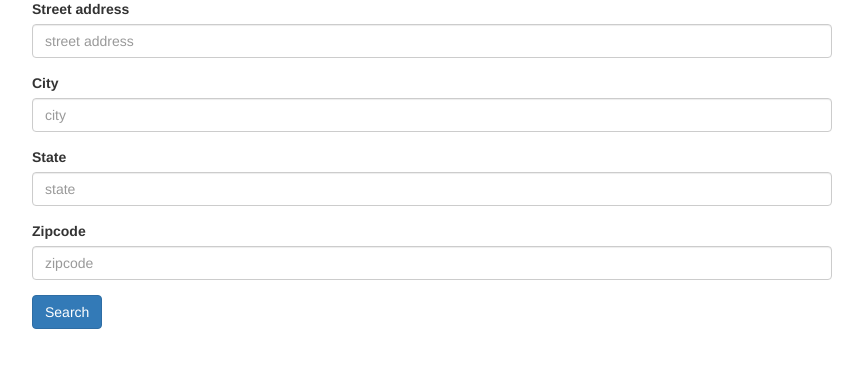
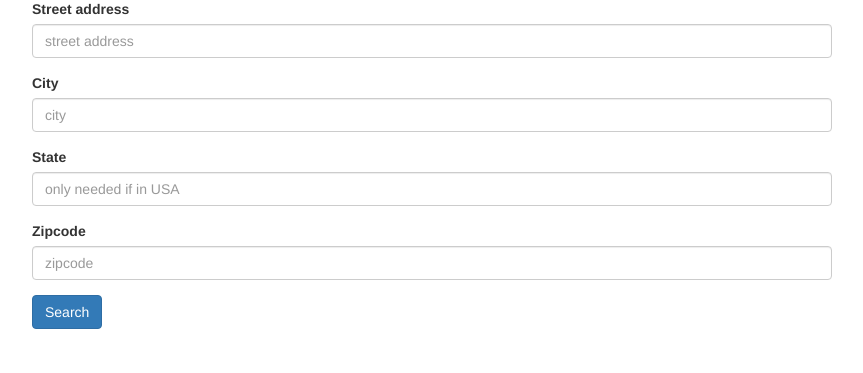
Before and after one commit to BTKAMIKAWA/weatherDeploy, a Django app: page / in a window 1280 px wide. Shown: the part 134-507 px from the top of the page, without its empty margins (208-1071 px from the left). Run offline with Django 3.2, Linux system fonts and the light colour scheme; parts of the project's set-up code (start-up, migrations or seed data) failed here and were passed over; some libraries are stand-ins or nearby versions.

Commit message:
minor change

```diff
--- a/apps/home/templates/home/index.html
+++ b/apps/home/templates/home/index.html
@@ -35,7 +35,7 @@
                     </div>
                     <div class="form-group">
                         <label for="state">State</label>
-                        <input name="state" type="text" class="form-control" placeholder="state" placeholder="only needed if in USA">
+                        <input name="state" type="text" class="form-control" placeholder="only needed if in USA">
                     </div>
                     <div class="form-group">
                         <label for="zipcode">Zipcode</label>
```
